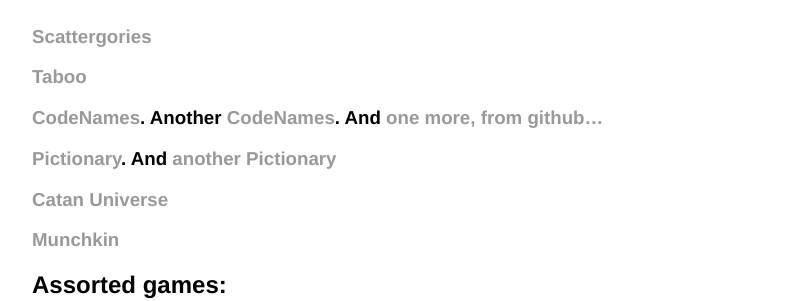
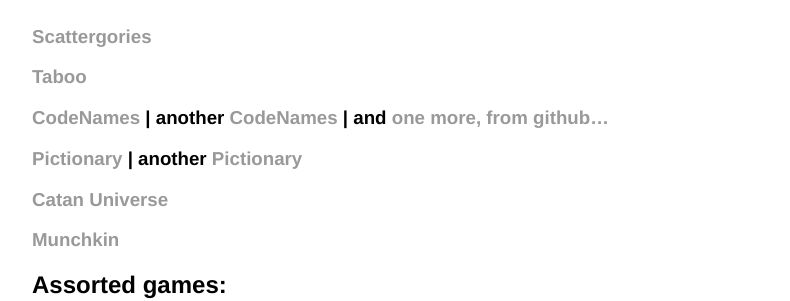
Before and after one commit to tracyedinger/tracyedinger.github.io, a Jekyll site: the page built from OnlineGames.md, in a window 1280 px wide. Shown: the part 187-488 px from the top of the page, without its empty margins (160-950 px from the left). Built offline with Jekyll 4.4.1, drawn with Linux system fonts in a browser that asks for light colours; our own code applies the rules of GitHub Pages for plain Markdown files.

Commit message:
Update OnlineGames.md

```diff
--- a/OnlineGames.md
+++ b/OnlineGames.md
@@ -3,9 +3,9 @@
 ### [Scattergories](https://scattergoriesonline.net)
 
 ### [Taboo](https://playtaboo.com/playpage)
-### [CodeNames](https://www.codenamesgreen.com/). Another [CodeNames](https://www.horsepaste.com/). And [one more, from github...](https://ninjabunny.github.io/KodeNames/#)
+### [CodeNames](https://www.codenamesgreen.com/) | another [CodeNames](https://www.horsepaste.com/) | and [one more, from github...](https://ninjabunny.github.io/KodeNames/#)
 
-### [Pictionary](https://skribbl.io/). And [another Pictionary](https://www.drawize.com/)
+### [Pictionary](https://skribbl.io/) | another [Pictionary](https://www.drawize.com/)
 
 ### [Catan Universe](https://catanuniverse.com/en/)
 
```
